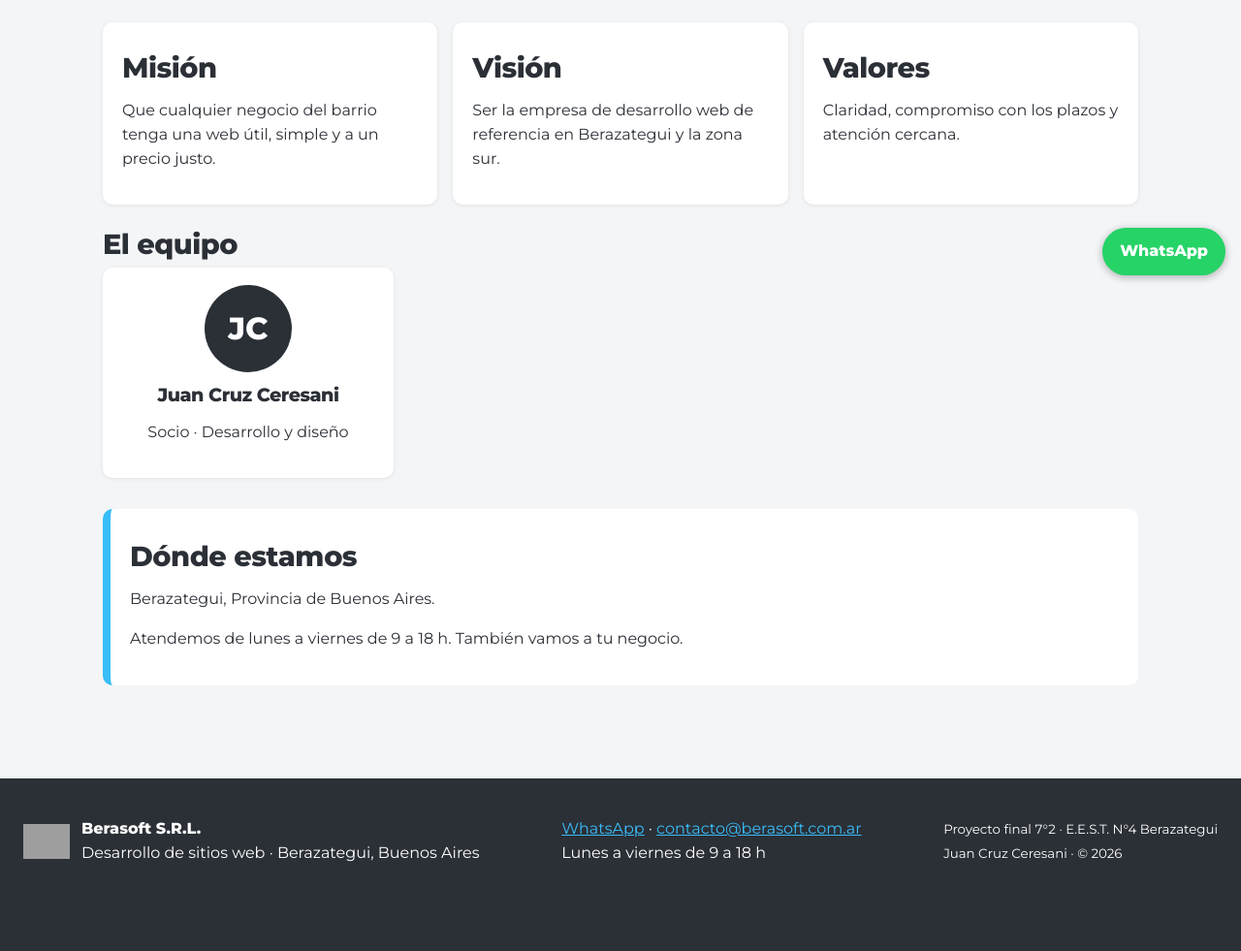
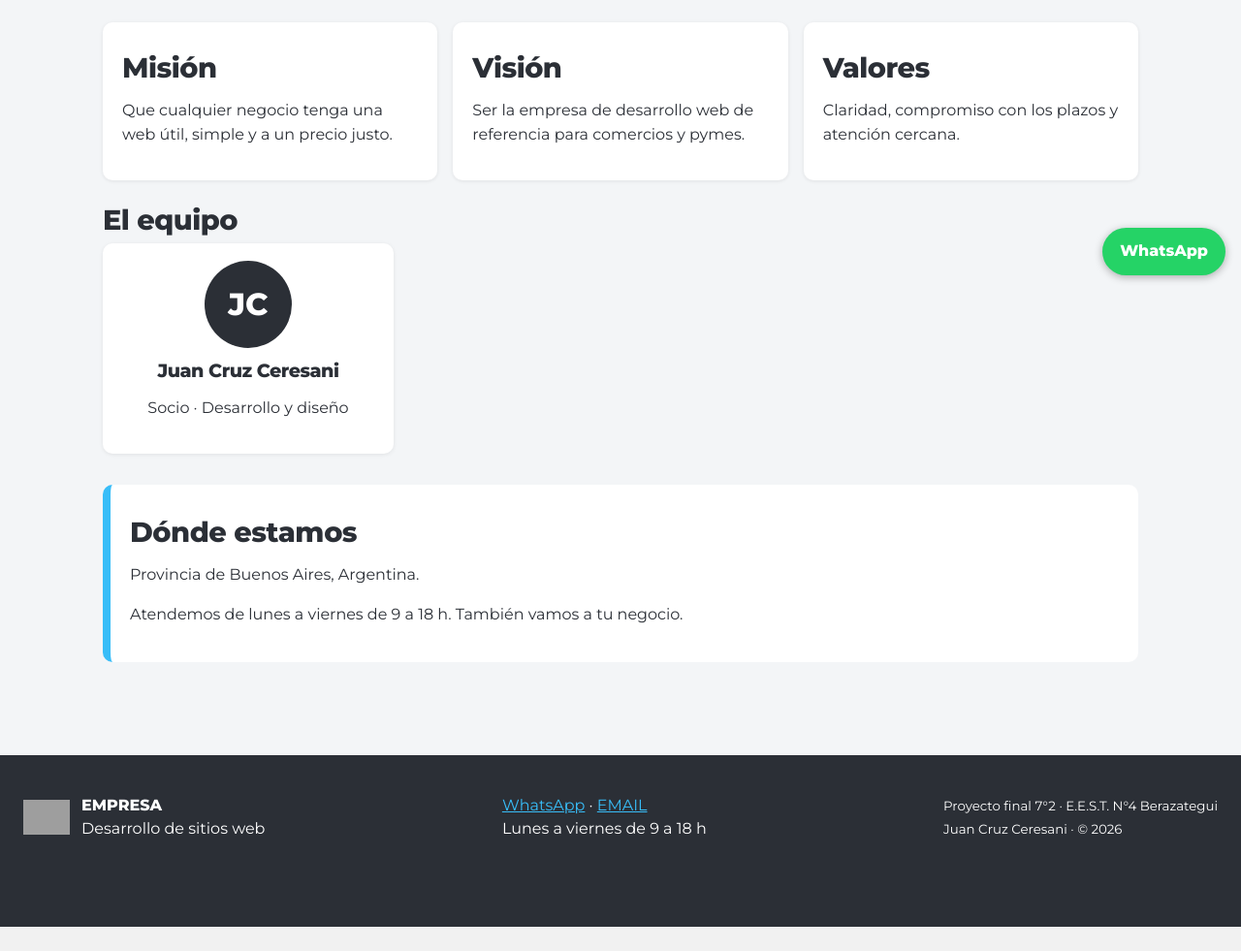
Before and after one commit to Gambeta-latorre/proyecto-consultora, a PHP site: page /nosotros.php in a window 1280 px wide. Shown: the part 500-1481 px from the top of the page at 97% size. After the commit the page ends 1456 px from the top, so only its background shows below. Run offline with PHP 8.4, Linux system fonts and the light colour scheme; some libraries are stand-ins or nearby versions; grey boxes are pictures that could not be loaded.

Commit message:
Textos sin la ciudad en los dos sitios; capturas de Patitas actualizadas en la web de Berasoft

```diff
--- a/04_Web_Consultora/inc/cabecera.php
+++ b/04_Web_Consultora/inc/cabecera.php
@@ -9,7 +9,7 @@
   <meta charset="UTF-8">
   <meta name="viewport" content="width=device-width, initial-scale=1">
   <title><?= h($titulo) ?> · Berasoft</title>
-  <meta name="description" content="Berasoft S.R.L.: sitios web, turnos online y tiendas para comercios de Berazategui.">
+  <meta name="description" content="Berasoft S.R.L.: sitios web, turnos online y tiendas para comercios y profesionales.">
   <link rel="stylesheet" href="css/estilos.css">
   <link rel="icon" href="img/icono.svg">
 </head>
--- a/04_Web_Consultora/inc/pie.php
+++ b/04_Web_Consultora/inc/pie.php
@@ -2,7 +2,7 @@
 <footer class="pie">
   <div>
     <img src="img/icono.svg" alt="" width="48">
-    <p><strong><?= EMPRESA ?></strong><br>Desarrollo de sitios web · Berazategui, Buenos Aires</p>
+    <p><strong><?= EMPRESA ?></strong><br>Desarrollo de sitios web</p>
   </div>
   <p>
     <a href="https://wa.me/<?= WHATSAPP ?>">WhatsApp</a> ·
--- a/04_Web_Consultora/index.php
+++ b/04_Web_Consultora/index.php
@@ -6,9 +6,9 @@
 ?>
 <section class="portada">
   <div>
-    <p class="etiqueta">Desarrollo web en Berazategui</p>
+    <p class="etiqueta">Desarrollo web para comercios</p>
     <h1>Hacemos la web de <span>tu negocio</span></h1>
-    <p>Sitios, turnos online y tiendas para comercios del barrio. Simples de usar, rápidos en el celular y con atención por WhatsApp.</p>
+    <p>Sitios, turnos online y tiendas para comercios y profesionales. Simples de usar, rápidos en el celular y con atención por WhatsApp.</p>
     <a class="boton" href="contacto.php">Pedir presupuesto</a>
     <a class="boton claro" href="trabajos.php">Ver trabajos</a>
   </div>
--- a/04_Web_Consultora/nosotros.php
+++ b/04_Web_Consultora/nosotros.php
@@ -7,15 +7,15 @@
 <section class="portada">
   <div>
     <h1>Somos Berasoft</h1>
-    <p>Una <strong>Sociedad de Responsabilidad Limitada</strong> de Berazategui que desarrolla sitios web para comercios y profesionales de la zona sur.</p>
+    <p>Una <strong>Sociedad de Responsabilidad Limitada</strong> que desarrolla sitios web para comercios y profesionales.</p>
     <p>Elegimos ser S.R.L. porque somos una empresa chica: los socios responden solo con lo que aportaron y los trámites son más simples que en una S.A.</p>
   </div>
   <img src="img/logo.svg" alt="Logo de Berasoft" class="escudo" style="border:0;box-shadow:none;background:#fff;padding:24px">
 </section>
 
 <div class="grilla">
-  <article class="tarjeta"><h2>Misión</h2><p>Que cualquier negocio del barrio tenga una web útil, simple y a un precio justo.</p></article>
-  <article class="tarjeta"><h2>Visión</h2><p>Ser la empresa de desarrollo web de referencia en Berazategui y la zona sur.</p></article>
+  <article class="tarjeta"><h2>Misión</h2><p>Que cualquier negocio tenga una web útil, simple y a un precio justo.</p></article>
+  <article class="tarjeta"><h2>Visión</h2><p>Ser la empresa de desarrollo web de referencia para comercios y pymes.</p></article>
   <article class="tarjeta"><h2>Valores</h2><p>Claridad, compromiso con los plazos y atención cercana.</p></article>
 </div>
 
@@ -31,7 +31,7 @@
 <section class="destacado">
   <div>
     <h2>Dónde estamos</h2>
-    <p>Berazategui, Provincia de Buenos Aires.</p>
+    <p>Provincia de Buenos Aires, Argentina.</p>
     <p>Atendemos de lunes a viernes de 9 a 18 h. También vamos a tu negocio.</p>
   </div>
 </section>
--- a/04_Web_Consultora/trabajos.php
+++ b/04_Web_Consultora/trabajos.php
@@ -10,7 +10,7 @@
   <img src="img/patitas_turnos.jpg" alt="Pantalla de turnos de Patitas Felices">
   <div>
     <h2>Veterinaria Patitas Felices</h2>
-    <p><small>Berazategui · 2026</small></p>
+    <p><small>Veterinaria · 2026</small></p>
     <h3>El problema</h3>
     <p>Los turnos se daban por teléfono, se superponían horarios y la recepción no sabía qué animal venía.</p>
     <h3>Lo que hicimos</h3>
--- a/05_Web_Proyecto/inc/cabecera.php
+++ b/05_Web_Proyecto/inc/cabecera.php
@@ -15,7 +15,7 @@
 <header class="barra">
   <a class="marca" href="<?= $raiz ?>index.php">
     <img src="<?= $raiz ?>img/logo.svg" alt="">
-    <span>Patitas Felices <small>Veterinaria · Berazategui</small></span>
+    <span>Patitas Felices <small>Veterinaria</small></span>
   </a>
   <nav>
     <a href="<?= $raiz ?>index.php#servicios">Servicios</a>
--- a/05_Web_Proyecto/inc/pie.php
+++ b/05_Web_Proyecto/inc/pie.php
@@ -1,6 +1,6 @@
 </main>
 <footer class="pie">
-  <p>Veterinaria Patitas Felices · Berazategui, Buenos Aires · Lunes a viernes de 9 a 18 h, sábados de 9 a 13 h</p>
+  <p>Veterinaria Patitas Felices · Lunes a viernes de 9 a 18 h, sábados de 9 a 13 h</p>
   <p><small>Sitio desarrollado por Berasoft S.R.L. · Proyecto final 7°2 · E.E.S.T. N°4 Berazategui · Juan Cruz Ceresani</small></p>
 </footer>
 <!-- Botón fijo de atención al cliente -->
--- a/05_Web_Proyecto/index.php
+++ b/05_Web_Proyecto/index.php
@@ -8,7 +8,7 @@
 ?>
 <section class="portada">
   <div>
-    <p class="etiqueta">Veterinaria en Berazategui</p>
+    <p class="etiqueta">Veterinaria para grandes y chicos</p>
     <h1>Cuidamos a tu mascota como a la nuestra</h1>
     <p>Atendemos perros, gatos, ovejas y vacas: consultas, vacunas, baño y corte. Sacá turno online en un minuto, sin llamar por teléfono.</p>
     <p>
@@ -44,6 +44,6 @@
 
 <section class="caso">
   <h2>Dónde estamos</h2>
-  <p>Av. Mitre 1234, Berazategui · Lunes a viernes de 9 a 18 h · Sábados de 9 a 13 h</p>
+  <p>Av. Mitre 1234 · Lunes a viernes de 9 a 18 h · Sábados de 9 a 13 h</p>
 </section>
 <?php require 'inc/pie.php'; ?>
```
Also changed, not shown: 04_Web_Consultora/img/patitas.jpg, 04_Web_Consultora/img/patitas_turnos.jpg.
